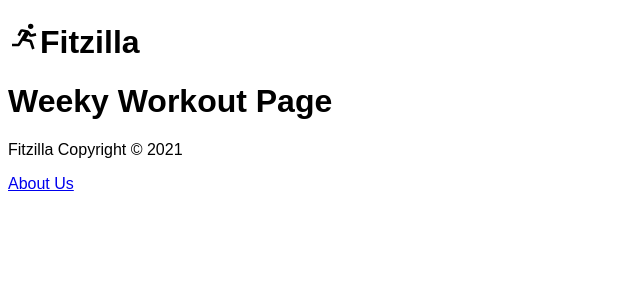
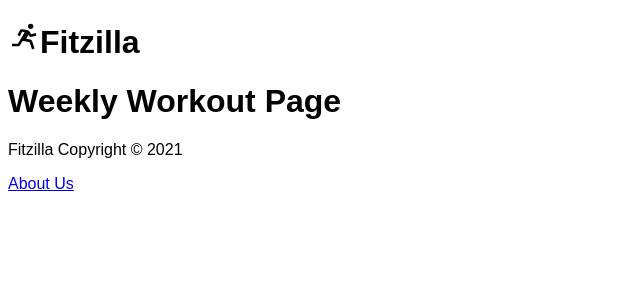
Before and after one commit to zmervey18/Fitzilla, a React (Create React App) app in the folder frontend/: page /weeklyworkout in a window 1280 px wide. Shown: the top 300 px of the page, without its empty margins (0-640 px from the left). Built offline with nearby package versions, Linux system fonts and the light colour scheme.

Commit message:
need to fix useState problems

```diff
--- a/frontend/src/App.js
+++ b/frontend/src/App.js
@@ -11,11 +11,12 @@ import Workout from "./components/pages/Workout"
 import DailyWeekly from "./components/pages/DailyWeekly"
 import DailyRoutine from "./components/pages/DailyRoutine"
 import WeeklyRoutine from "./components/pages/WeeklyRoutine"
+import WeeklyWorkout from './components/pages/WeeklyWorkout'
 
 // Importing Low Level Components
 import Footer from './components/lowLevel/Footer'
 import Header from "./components/lowLevel/Header"
-import WeeklyWorkout from './components/pages/WeeklyWorkout'
+
 
 
 function App() {
@@ -26,7 +27,7 @@ function App() {
   const [days, setDays] = useState('');
 
 
-  const fetchWorkout = async (length, days) => {
+  const fetchWorkout = async (duration, length, days) => {
 
     if (duration === 'daily') {
       if(length === 'short')
@@ -47,7 +48,7 @@ function App() {
     } else if (duration === 'weekly') {
        if (days !== '') {
           const respond = await fetch(`/${days}%20days`)
-          const data=await respond.json()
+          const data = await respond.json()
           console.log(data)
           return data
        }
@@ -59,9 +60,13 @@ function App() {
         fetchWorkout();
     }, [])
 
+    useEffect (() => {
+      setDuration()
+    }, [])
 
   const addDuration = async (i) => {
     setDuration(i)
+    console.log(duration)
   }
   const addLength = async (i) => {
     setLength(i)
@@ -75,6 +80,7 @@ function App() {
   }
   const addDays = async (i) => {
     setDays(i)
+    fetchWorkout(duration, length, days)
   }
 
   return (
--- a/frontend/src/components/pages/WeeklyRoutine.js
+++ b/frontend/src/components/pages/WeeklyRoutine.js
@@ -1,6 +1,6 @@
 import { Link } from 'react-router-dom';
 
-const WeeklyRoutine = ({onDays}) => {
+const WeeklyRoutine = ({onDays, fetchWorkout}) => {
 //     const [days, setDays] = useState([])
 //     const url = '/2%20days';
 
--- a/frontend/src/components/pages/WeeklyWorkout.js
+++ b/frontend/src/components/pages/WeeklyWorkout.js
@@ -1,9 +1,10 @@
+import {useState} from "react"
 
-
-const WeeklyWorkout = (onFetchWorkout) => {
+const WeeklyWorkout = ({onFetchWorkout}) => {
+    const [workout, setWorkout] = useState('')
     return (
         <div>
-            <h1>Weeky Workout Page</h1>
+            <h1>Weekly Workout Page</h1>
         </div>
     )
 }
```
